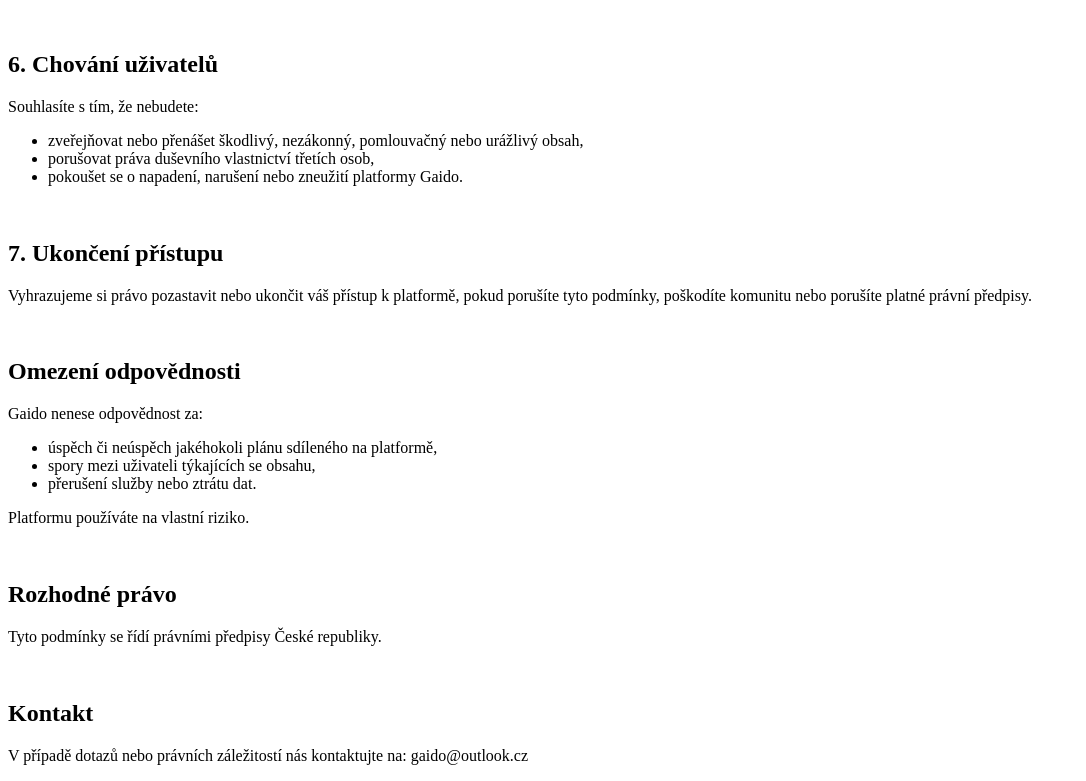
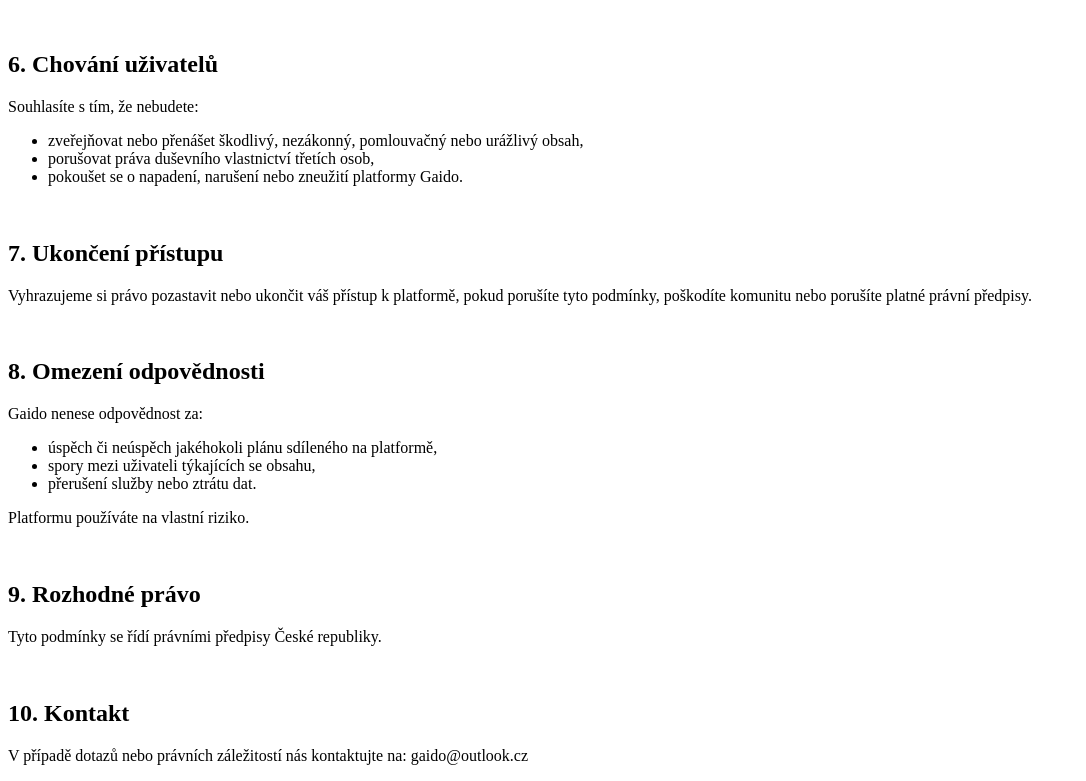
Before and after one commit to ZuzkaProchazkova/Obchodni-podminky, a plain HTML site: page index.html in a window 1280 px wide. Shown: the part 871-1652 px from the top of the page, without its empty margins (0-1086 px from the left). Drawn offline with Linux system fonts and the light colour scheme.

Commit message:
Add files via upload

```diff
--- a/index.html
+++ b/index.html
@@ -48,7 +48,7 @@
 <p>Vyhrazujeme si právo pozastavit nebo ukončit váš přístup k platformě, pokud porušíte tyto podmínky, poškodíte komunitu nebo porušíte platné právní předpisy.</p>
 
 <br>
-<h2>Omezení odpovědnosti</h2>
+<h2>8. Omezení odpovědnosti</h2>
 <p>Gaido nenese odpovědnost za:</p>
     <ul>
 
@@ -58,10 +58,10 @@
 </ul>
 <p>Platformu používáte na vlastní riziko.</p>
 <br>
-<h2>Rozhodné právo</h2>
+<h2>9. Rozhodné právo</h2>
 <p>Tyto podmínky se řídí právními předpisy České republiky.</p>
 <br>
-<h2>Kontakt</h2>
+<h2>10. Kontakt</h2>
 <p>V případě dotazů nebo právních záležitostí nás kontaktujte na: gaido@outlook.cz</p>
 
 </body>
```
